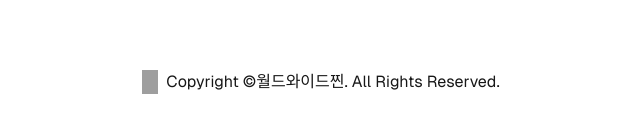
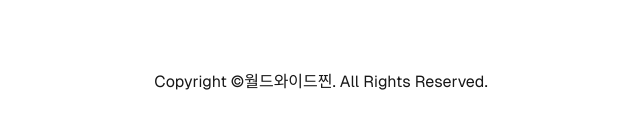
Before and after one commit to HyejinKwon-Devloper/my-link-tree-app, a Next.js app: page / in a window 1280 px wide. Shown: the part 587-720 px from the top of the page, without its empty margins (319-959 px from the left). Built offline with nearby package versions, Linux system fonts and the light colour scheme; grey boxes are pictures that could not be loaded.

Commit message:
불필요한 img tag 제거

```diff
--- a/app/page.tsx
+++ b/app/page.tsx
@@ -72,17 +72,8 @@
       </main>
       <footer>
         <div className="flex flex-nowrap gap-2 md:text-wrap">
-          <div className="flex flex-none">
-            <Image
-              aria-hidden
-              src="https://nextjs.org/icons/file.svg"
-              alt="File icon"
-              width={16}
-              height={16}
-            />
-          </div>
           <div className="flex flex-shrink-0">
-            <p className="text-nowrap text-xs sm:text-xs md:text-sm lg:text-base ">
+            <p className="text-nowrap text-xs sm:text-xs md:text-sm lg:text-base">
               Copyright ©월드와이드찐. All Rights Reserved.
             </p>
           </div>
```
